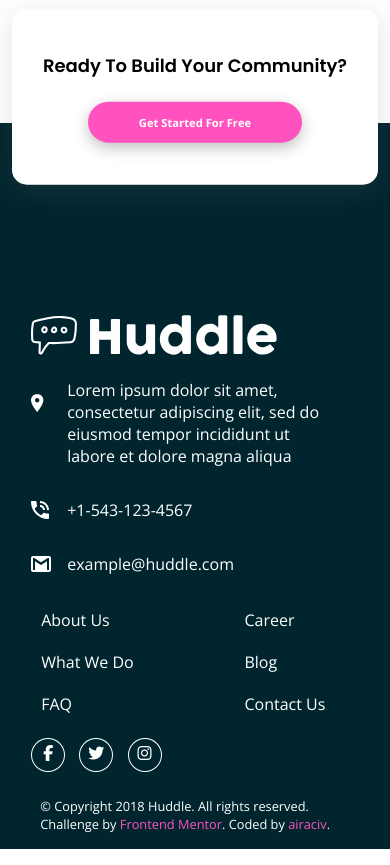
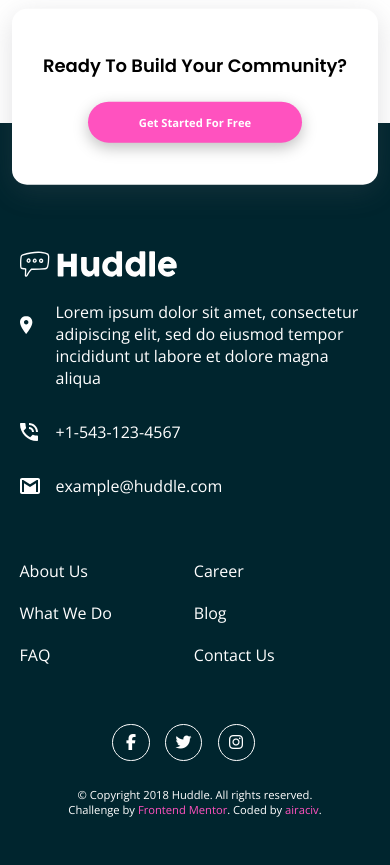
Before and after one commit to airaciv/huddle-landing-page, a plain HTML site: page index.html in a window 390 px wide. Shown: the part 2460-3325 px from the top of the page. Drawn offline with nearby package versions, Linux system fonts and the light colour scheme.

Commit message:
complete media query for mobile design

```diff
--- a/css/styles.css
+++ b/css/styles.css
@@ -186,19 +186,19 @@ button {
   padding: 0 14% 0 8%;
 }
 
+.bottom-section > img {
+  filter: brightness(0) saturate(100%) invert(100%) sepia(0%) saturate(4695%)
+    hue-rotate(291deg) brightness(112%) contrast(99%);
+  height: 2.5rem;
+  margin-top: 12rem;
+}
+
 /****** Bottom Container ******/
 .bottom-container {
   display: flex;
   gap: 12%;
   font-weight: 300;
   padding: 1% 0 3%;
-}
-
-.bottom-section > img {
-  filter: brightness(0) saturate(100%) invert(100%) sepia(0%) saturate(4695%)
-    hue-rotate(291deg) brightness(112%) contrast(99%);
-  height: 2.5rem;
-  margin-top: 12rem;
 }
 
 /**** Info Section ****/
@@ -234,6 +234,7 @@ button {
 .link-column {
   display: flex;
   flex-direction: column;
+  min-width: 165px;
 }
 
 .link a {
@@ -257,8 +258,8 @@ button {
   display: inline-block;
   height: 1.8rem;
   width: 2rem;
-  margin: 0 0.625rem 1rem 0;
-  padding-top: 0.2rem;
+  margin: 0 0.7rem 1rem 0;
+  padding: 0.3rem 0.1rem 0;
   text-align: center;
 }
 
@@ -271,15 +272,14 @@ button {
 footer {
   background-color: hsl(192, 100%, 9%);
   color: white;
-  display: flex;
-  justify-content: flex-end;
   font-size: 0.8rem;
   font-weight: 300;
-  padding-bottom: 4%;
+  overflow: hidden;
 }
 
 footer div {
-  padding-right: 3.75rem;
+  float: right;
+  padding: 0 5rem 4rem 0;
 }
 
 footer p {
@@ -397,7 +397,45 @@ footer a:hover {
   }
 
   /*********** Bottom Section ***********/
+  .bottom-section {
+    padding: 0 8% 0 5%;
+  }
+
+  .bottom-section > img {
+    height: 1.6rem;
+    margin-top: 8rem;
+  }
+
   .bottom-container {
     flex-direction: column;
   }
+
+  .info {
+    margin-bottom: 1.8rem;
+  }
+
+  .link a {
+    margin-left: 0;
+  }
+
+  .social {
+    margin-top: 2.2rem;
+    text-align: center;
+  }
+
+  .social div {
+    padding-top: 0.4rem;
+  }
+
+  /*********** Footer ***********/
+  footer {
+    font-size: 0.7rem;
+    text-align: center;
+  }
+
+  footer div {
+    float: none;
+    padding: 0 0 3rem;
+    text-align: center;
+  }
 }
```
